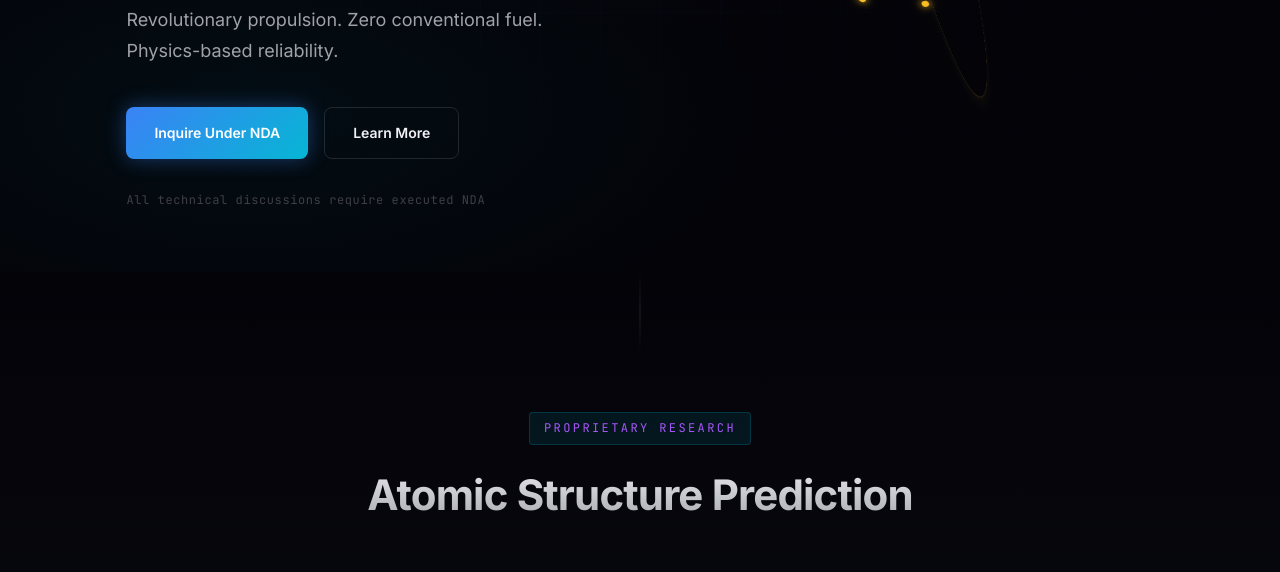
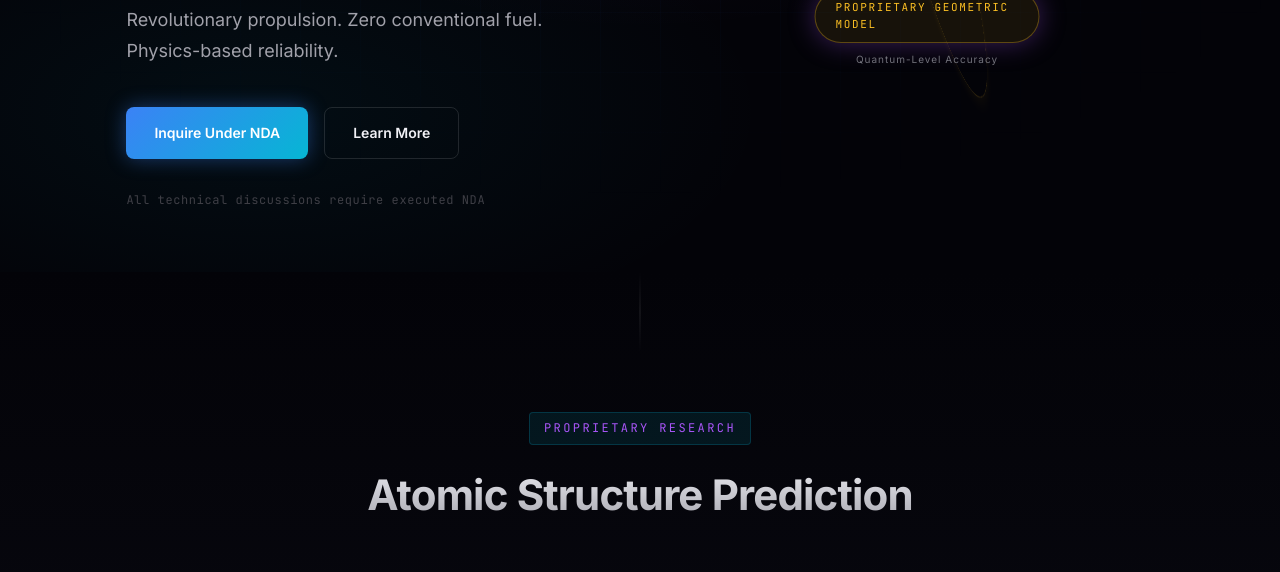
Before and after one commit to megalopolisms/Symbiotic, a plain HTML site: page index.html in a window 1280 px wide. Shown: the part 528-1100 px from the top of the page. Drawn offline with Linux system fonts and the light colour scheme.

Commit message:
feat: add proprietary model label, cube position changes, smoother element transitions

```diff
--- a/index.html
+++ b/index.html
@@ -151,6 +151,12 @@
             <p class="hero-nda">All technical discussions require executed NDA</p>
         </div>
         <div class="hero-visual">
+            <!-- Proprietary Model Label -->
+            <div class="model-label">
+                <span class="model-tag">Proprietary Geometric Model</span>
+                <span class="model-accuracy">Quantum-Level Accuracy</span>
+            </div>
+
             <!-- 3D Element Cube -->
             <div class="element-cube-container">
                 <div class="element-cube">
--- a/script.js
+++ b/script.js
@@ -191,11 +191,29 @@ document.addEventListener('DOMContentLoaded', () => {
     const electronShellsContainer = document.querySelector('.electron-shells');
     const nucleusLabel = document.querySelector('.nucleus-label');
     const cubeFaces = document.querySelectorAll('.cube-face');
+    const cubeContainer = document.querySelector('.element-cube-container');
+    const modelTag = document.querySelector('.model-tag');
+
+    // Cube positions for variety
+    const cubePositions = [
+        'pos-top-left',
+        'pos-top-right',
+        'pos-center-right',
+        'pos-bottom-right',
+        'pos-bottom-left',
+        'pos-center-left'
+    ];
 
     function createElectronShells(elementKey) {
         if (!electronShellsContainer) return;
 
         const config = electronConfigs[elementKey];
+
+        // Fade out existing shells
+        electronShellsContainer.style.opacity = '0';
+        electronShellsContainer.style.transform = 'translate(-50%, -50%) scale(0.8)';
+
+        setTimeout(() => {
             electronShellsContainer.innerHTML = '';
 
             config.shells.forEach((electronCount, shellIndex) => {
@@ -221,21 +239,45 @@ document.addEventListener('DOMContentLoaded', () => {
                 electronShellsContainer.appendChild(shell);
             });
 
+            // Fade in new shells
+            electronShellsContainer.style.opacity = '1';
+            electronShellsContainer.style.transform = 'translate(-50%, -50%) scale(1)';
+
             // Update nucleus label
             if (nucleusLabel) {
                 nucleusLabel.textContent = `${config.shells.length} shells · ${config.number} electrons`;
                 nucleusLabel.style.color = config.color;
             }
+        }, 300);
     }
 
-    function setActiveElement(elementKey) {
+    function updateCubePosition(index) {
+        if (!cubeContainer) return;
+
+        // Remove all position classes
+        cubePositions.forEach(pos => cubeContainer.classList.remove(pos));
+
+        // Add new position class
+        cubeContainer.classList.add(cubePositions[index % cubePositions.length]);
+    }
+
+    function setActiveElement(elementKey, index = 0) {
         if (!atomContainer) return;
+
+        // Flash effect on atom container
+        atomContainer.style.filter = 'brightness(1.5)';
+        setTimeout(() => {
+            atomContainer.style.filter = 'brightness(1)';
+        }, 200);
 
         // Update atom colors
         atomContainer.setAttribute('data-element', elementKey);
 
-        // Create electron shells
+        // Create electron shells with transition
         createElectronShells(elementKey);
+
+        // Update cube position
+        updateCubePosition(index);
 
         // Update active cube face
         cubeFaces.forEach(face => {
@@ -245,6 +287,14 @@ document.addEventListener('DOMContentLoaded', () => {
                 face.classList.remove('active');
             }
         });
+
+        // Update model tag color
+        if (modelTag) {
+            const config = electronConfigs[elementKey];
+            modelTag.style.borderColor = `${config.color}50`;
+            modelTag.style.color = config.color;
+            modelTag.style.background = `${config.color}15`;
+        }
     }
 
     // Cube rotation syncs with element changes
@@ -253,11 +303,7 @@ document.addEventListener('DOMContentLoaded', () => {
 
     function cycleWithCube() {
         currentElementIndex = (currentElementIndex + 1) % cubeRotationOrder.length;
-        // Reset to iron after full rotation
-        if (currentElementIndex === 0) {
-            currentElementIndex = 0;
-        }
-        setActiveElement(cubeRotationOrder[currentElementIndex]);
+        setActiveElement(cubeRotationOrder[currentElementIndex], currentElementIndex);
     }
 
     // Click on cube face to change element
@@ -265,13 +311,21 @@ document.addEventListener('DOMContentLoaded', () => {
         face.addEventListener('click', () => {
             const elementKey = face.getAttribute('data-element');
             currentElementIndex = cubeRotationOrder.indexOf(elementKey);
-            setActiveElement(elementKey);
+            setActiveElement(elementKey, currentElementIndex);
         });
     });
 
     // Initialize and cycle every 4 seconds (synced with cube rotation)
     if (atomContainer) {
-        setActiveElement('iron');
+        // Add transition styles to electron shells container
+        if (electronShellsContainer) {
+            electronShellsContainer.style.transition = 'opacity 0.3s ease, transform 0.3s ease';
+        }
+        if (atomContainer) {
+            atomContainer.style.transition = 'filter 0.2s ease';
+        }
+
+        setActiveElement('iron', 0);
         setInterval(cycleWithCube, 4000);
     }
 });
--- a/styles.css
+++ b/styles.css
@@ -698,6 +698,43 @@ body {
     to { transform: translate(-50%, -50%) rotate(360deg); }
 }
 
+/* Proprietary Model Label */
+.model-label {
+    position: absolute;
+    bottom: 30px;
+    left: 50%;
+    transform: translateX(-50%);
+    display: flex;
+    flex-direction: column;
+    align-items: center;
+    gap: 8px;
+    z-index: 20;
+}
+
+.model-tag {
+    font-family: var(--font-mono);
+    font-size: 11px;
+    color: var(--color-electric);
+    letter-spacing: 0.15em;
+    text-transform: uppercase;
+    padding: 8px 20px;
+    background: rgba(168, 85, 247, 0.1);
+    border: 1px solid rgba(168, 85, 247, 0.3);
+    border-radius: 100px;
+    animation: tag-pulse 3s ease-in-out infinite;
+}
+
+.model-accuracy {
+    font-size: 10px;
+    color: var(--color-text-muted);
+    letter-spacing: 0.1em;
+}
+
+@keyframes tag-pulse {
+    0%, 100% { box-shadow: 0 0 20px rgba(168, 85, 247, 0.2); }
+    50% { box-shadow: 0 0 30px rgba(168, 85, 247, 0.4); }
+}
+
 /* 3D Element Cube */
 .element-cube-container {
     position: absolute;
@@ -707,7 +744,16 @@ body {
     height: 100px;
     perspective: 400px;
     z-index: 20;
-}
+    transition: all 0.8s cubic-bezier(0.34, 1.56, 0.64, 1);
+}
+
+/* Dynamic cube positions */
+.element-cube-container.pos-top-left { top: 20px; left: 20px; }
+.element-cube-container.pos-top-right { top: 20px; left: auto; right: 20px; }
+.element-cube-container.pos-bottom-left { top: auto; bottom: 80px; left: 20px; }
+.element-cube-container.pos-bottom-right { top: auto; bottom: 80px; left: auto; right: 20px; }
+.element-cube-container.pos-center-left { top: 50%; left: 20px; transform: translateY(-50%); }
+.element-cube-container.pos-center-right { top: 50%; left: auto; right: 20px; transform: translateY(-50%); }
 
 .element-cube {
     width: 100%;
```
Lines whose indentation alone changed are shown as unchanged.
